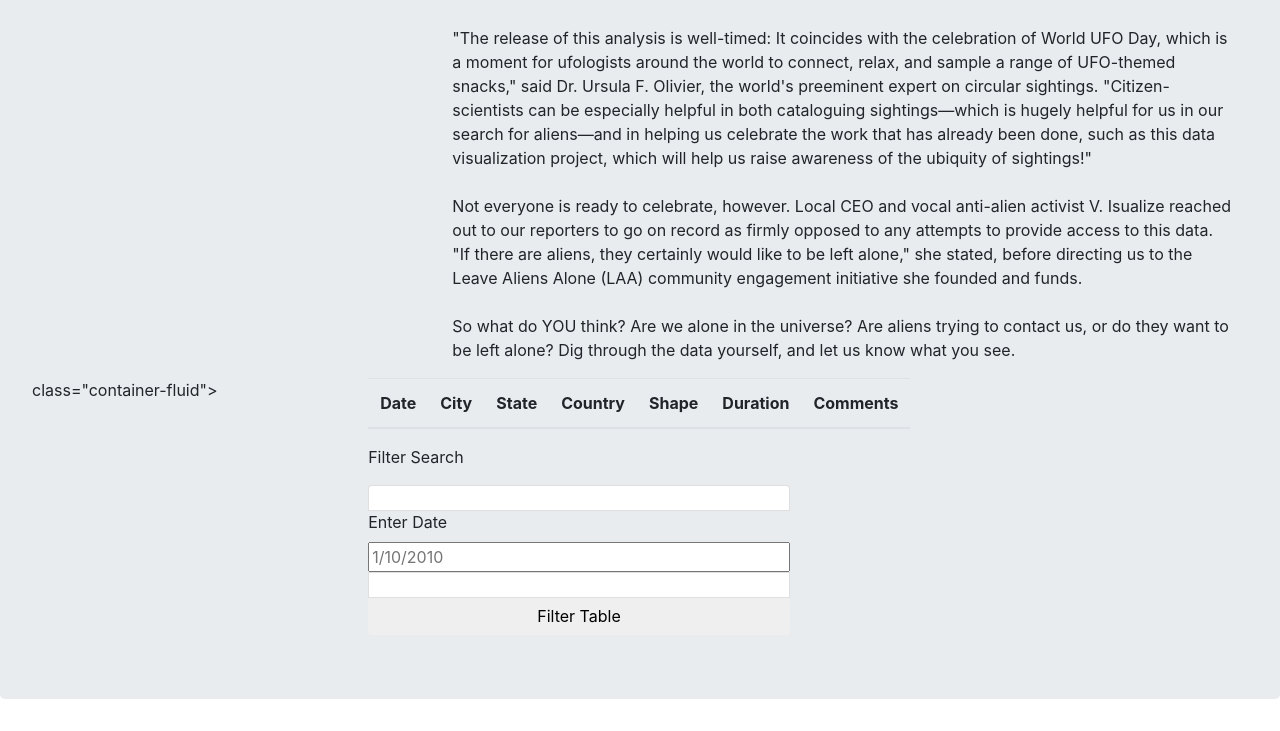
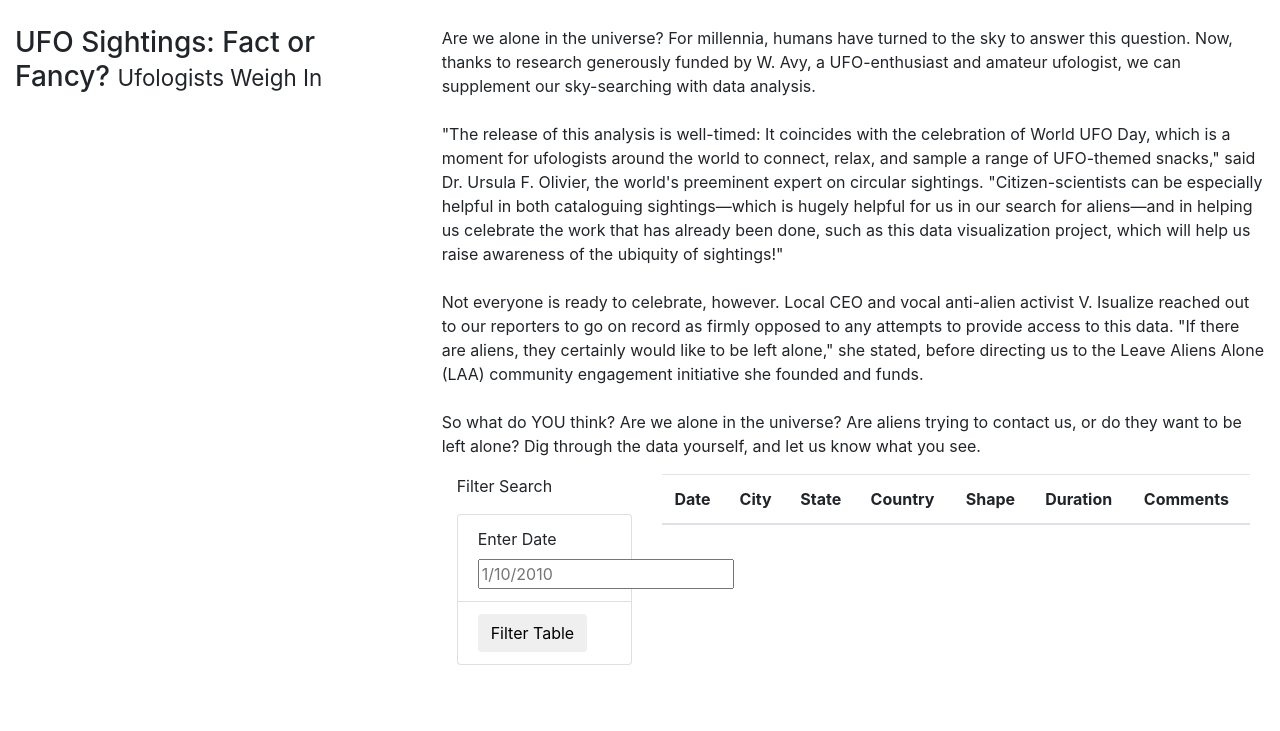
Before and after one commit to crtallent/UFOs, a plain HTML site: page index.html in a window 1280 px wide. Shown: the part 246-977 px from the top of the page. After the commit the page ends 911 px from the top, so only its background shows below. Drawn offline with nearby package versions, Linux system fonts and the light colour scheme.

Commit message:
Updated index.html.

```diff
--- a/index.html
+++ b/index.html
@@ -15,19 +15,18 @@
 
 </head>
 
-
-</div>
-</body>
+<body>
   <div class="wrapper">
     <nav class="navbar navbar-expand-lg">
       <a class="navbar-brand" href="index.html">UFO Sightings</a>
     </nav>
     <div class="jumbotron">
       <h1>The Truth Is Out There</h1>
+    </div>
     <div class="container-fluid">
       <div class="row">
         <div class="col-md-4">
-              <h3>UFO Sightings: Fact or Fancy? <small>Ufologists Weigh In</small></h3>
+         <h3>UFO Sightings:  Fact or Fancy? <small>Ufologists Weigh In</small></h3>
       </div>
       <div class="col-md-8">
         <p>
@@ -35,14 +34,24 @@
 
 
         </p>
-
-           </div> class="container-fluid">
+      <div class="container-fluid">
         <div class="row">
           <div class="col-md-3">
-
+            <form>
+              <p>Filter Search</p>
+              <ul class="list-group">
+              <li class="list-group-item">
+                  <label for="date">Enter Date</label>
+                  <input type="text" placeholder="1/10/2010" id="datetime" />
+                </li>
+                <li class="list-group-item">
+                  <button id="filter-btn" type="button" class="btn btn-default">Filter Table</button>
+                </li>
+              </ul>
+            </form>
           </div>
           <div class="col-md-9">
-                   <table class = "table table-striped">
+            <table class="table table-striped">
               <thead>
                 <tr>
                   <th>Date</th>
@@ -56,23 +65,11 @@
               </thead>
               <tbody></tbody>
             </table>
-                 <div>
-                    <form>
-                        <p>Filter Search</p>
-                      </form>
-                      <ul class="list-group">
-                        <li class="list-group-item">
-
-                        </li><label for ="date">Enter Date</label>
-                        <input type="text" placeholder="1/10/2010" id="datetime" />
-                        <li class="list-group-item">
-
-                        </li><button id="filter-btn" type="button" class="btn btn-default">Filter Table</button>
-                    </ul>
           </div>
         </div>
       </div>
-<body>
-
+    <div>
+   </div>
+ </div>
 </body>
 </html>
```
Lines whose indentation alone changed are shown as unchanged.
